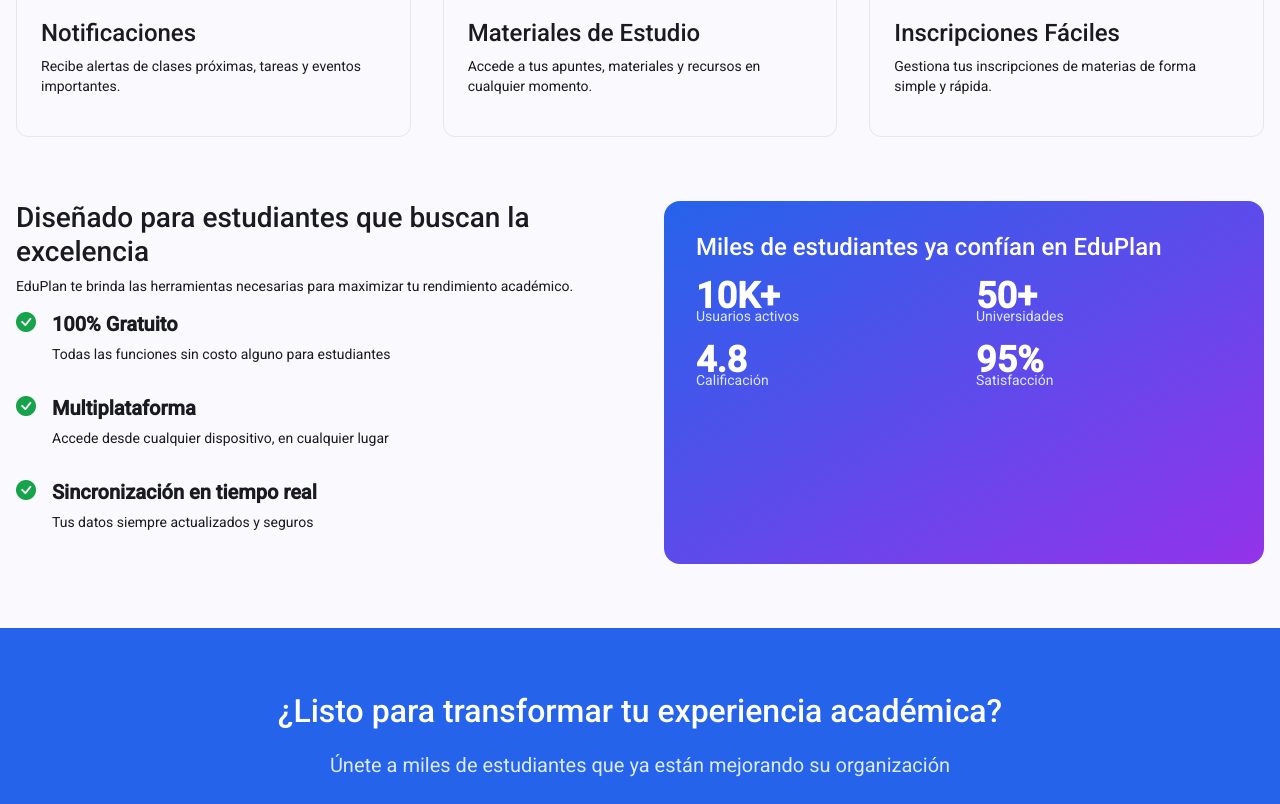
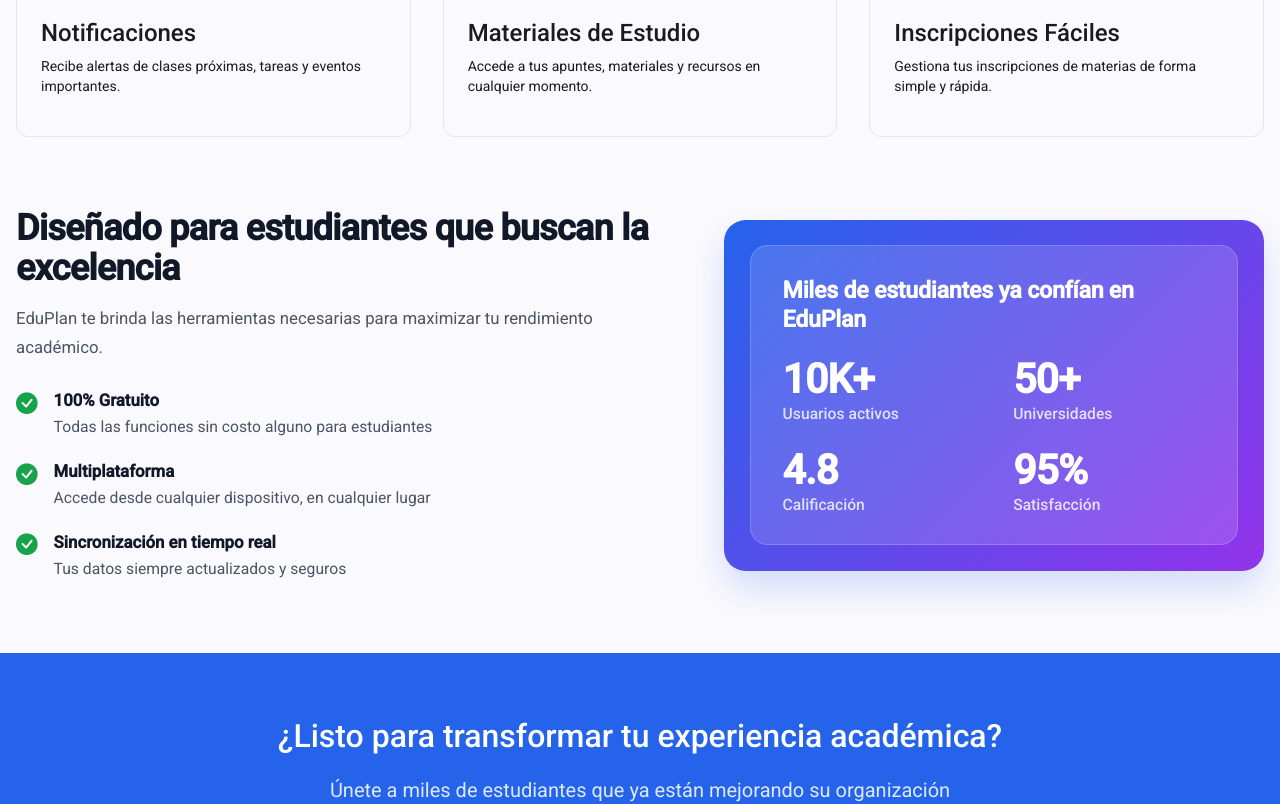
Before and after one commit to UrielTsu/EduPlan-WebApp, an Angular app in the folder EduPlan/: page / in a window 1280 px wide. Shown: the part 880-1684 px from the top of the page. Built offline with nearby package versions, Linux system fonts and the light colour scheme.

Commit message:
Estadisticas Home
Estadisticas de home

```diff
--- /dev/null
+++ b/EduPlan/src/app/screens/dashboard-admin/dashboard-admin.html
@@ -0,0 +1 @@
+<p>dashboard-admin works!</p>
--- /dev/null
+++ b/EduPlan/src/app/screens/dashboard-alumno/dashboard-alumno.html
@@ -0,0 +1 @@
+<p>dashboard-alumno works!</p>
--- /dev/null
+++ b/EduPlan/src/app/screens/dashboard-maestros/dashboard-maestros.html
@@ -0,0 +1 @@
+<p>dashboard-maestros works!</p>
--- a/EduPlan/src/app/screens/home-screen/home-screen.scss
+++ b/EduPlan/src/app/screens/home-screen/home-screen.scss
@@ -74,13 +74,13 @@
     justify-content: space-between;
     align-items: center;
 
-    .logo {
-      display: flex;
-      align-items: center;
-      gap: 0.5rem;
-      i { color: $primary-blue; font-size: 1.5rem; }
-      h1 { font-size: 1.5rem; color: $dark-bg; }
-    }
+    // .logo {
+    //   display: flex;
+    //   align-items: center;
+    //   gap: 0.5rem;
+    //   i { color: $primary-blue; font-size: 1.5rem; }
+    //   h1 { font-size: 1.5rem; color: $dark-bg; }
+    // }
   }
 }
 
@@ -138,37 +138,123 @@
 }
 
 .benefits-section {
-  padding: 4rem 0;
+  padding: 4.5rem 0;
 
   .benefits-grid {
     display: grid;
     gap: 3rem;
-    @media (min-width: $breakpoint-lg) { grid-template-columns: 1fr 1fr; }
+
+    /* Igual a la 1ra imagen: izquierda más ancha que derecha */
+    @media (min-width: $breakpoint-lg) {
+      grid-template-columns: 1.1fr 0.9fr;
+      align-items: center;
+    }
+  }
+
+  .benefits-info {
+    h3 {
+      margin: 0 0 1rem;
+      font-size: 2.25rem;
+      font-weight: 900;
+      letter-spacing: -0.02em;
+      line-height: 1.1;
+      color: $dark-bg;
+    }
+
+    p {
+      margin: 0 0 1.8rem;
+      color: $text-muted;
+      line-height: 1.7;
+      max-width: 46rem;
+      font-size: 1.05rem;
+    }
+  }
+
+  .benefits-list {
+    display: grid;
+    gap: 1.35rem;
   }
 
   .benefit-item {
     display: flex;
     gap: 1rem;
-    margin-bottom: 1rem;
-    i { color: #16a34a; font-size: 1.25rem; }
-    h5 { font-weight: 600; }
+    margin: 0;
+
+    i {
+      color: #16a34a;
+      font-size: 1.35rem;
+      margin-top: 0.15rem;
+      flex: 0 0 auto;
+    }
+
+    h5 {
+      margin: 0 0 0.25rem;
+      font-weight: 800;
+      color: $dark-bg;
+      font-size: 1.05rem;
+    }
+
+    p {
+      margin: 0;
+      color: $text-muted;
+      line-height: 1.6;
+      font-size: 0.98rem;
+      max-width: 44rem;
+    }
   }
 
+  /* ===== STATS CARD: igual a la 1ra imagen ===== */
   .stats-card {
-    background: linear-gradient(to bottom right, $primary-blue, #9333ea);
-    border-radius: 1rem;
-    padding: 2rem;
+    background: linear-gradient(135deg, $primary-blue, #9333ea);
+    border-radius: 1.35rem;
+    padding: 1.6rem; /* borde externo visible */
     color: $white;
+    box-shadow: 0 18px 34px rgba(37, 99, 235, 0.18);
+    overflow: hidden;
+  }
 
-    .stats-grid {
-      display: grid;
-      grid-template-columns: 1fr 1fr;
-      gap: 1.5rem;
-      margin-top: 1.5rem;
+  /* tu panel interno se llama .stats-content en HTML */
+  .stats-content {
+    background: rgba(255, 255, 255, 0.14);
+    border: 1px solid rgba(255, 255, 255, 0.18);
+    border-radius: 1.1rem;
+    padding: 1.85rem 2rem;
+    backdrop-filter: blur(6px);
+  }
 
-      .stat-value { font-size: 2.25rem; font-weight: 700; display: block; }
-      .stat-label { color: #dbeafe; }
-    }
+  .stats-content h4 {
+    margin: 0;
+    font-size: 1.45rem;
+    font-weight: 800;
+    line-height: 1.25;
+    letter-spacing: -0.01em;
+  }
+
+  .stats-grid {
+    display: grid;
+    grid-template-columns: 1fr 1fr;
+    gap: 1.6rem 2.4rem;
+    margin-top: 1.6rem;
+  }
+
+  .stat-item {
+    min-width: 0;
+  }
+
+  .stat-value {
+    display: block;
+    font-size: 2.55rem;
+    font-weight: 900;
+    letter-spacing: -0.02em;
+    line-height: 1;
+  }
+
+  .stat-label {
+    display: block;
+    margin-top: 0.25rem;
+    color: rgba(255, 255, 255, 0.80);
+    font-weight: 500;
+    font-size: 0.98rem;
   }
 }
 
@@ -213,7 +299,7 @@
   gap: 0.5rem;
 
   mat-icon {
-    color: #2563eb;
+    color: $primary-blue;
     font-size: 22px;
   }
 
```
Also changed, not shown: EduPlan/src/app/screens/dashboard-admin/dashboard-admin.ts (added, +11 -0 lines), EduPlan/src/app/screens/dashboard-alumno/dashboard-alumno.ts (added, +11 -0 lines), EduPlan/src/app/screens/dashboard-maestros/dashboard-maestros.ts (added, +11 -0 lines), EduPlan/src/app/screens/dashboard-admin/dashboard-admin.scss (added), EduPlan/src/app/screens/dashboard-alumno/dashboard-alumno.scss (added), EduPlan/src/app/screens/dashboard-maestros/dashboard-maestros.scss (added).
